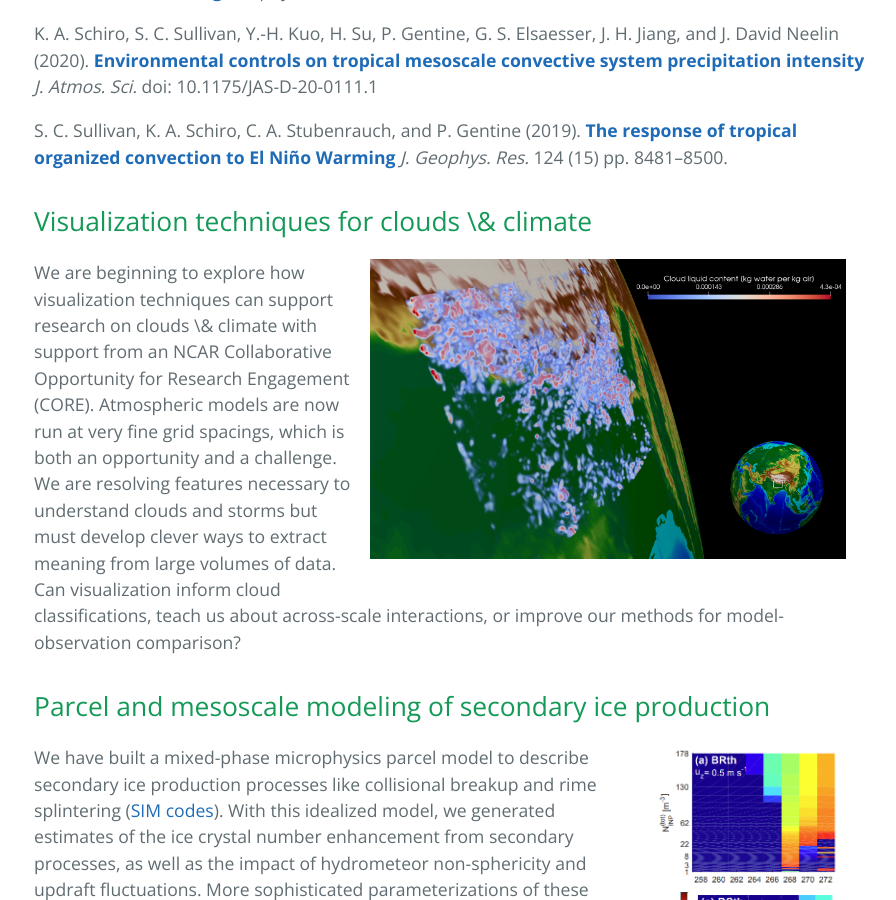
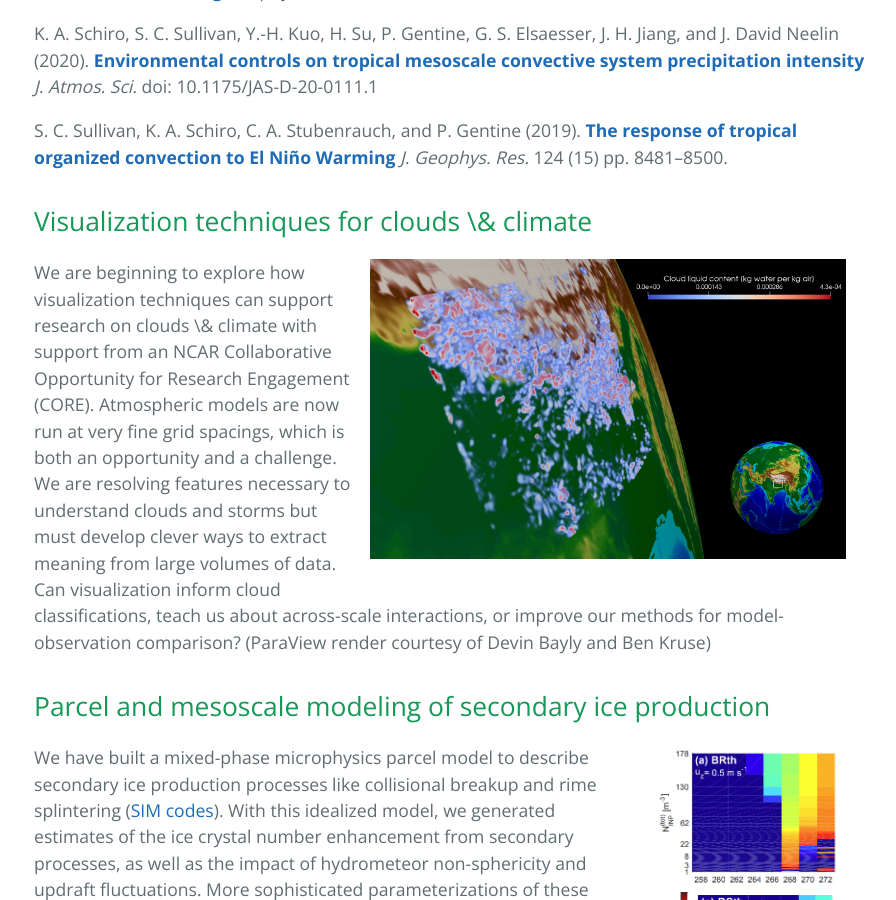
Before and after one commit to sylviasullivan/sylviasullivan.github.io, a Jekyll site: the page built from research.md, in a window 1280 px wide and 900 px high, scrolled down 2283 px. Shown: the whole window, without its empty margins (190-1086 px from the left). Built offline with Jekyll 4.4.1, drawn with Linux system fonts in a browser that asks for light colours.

Commit message:
ParaView render!

```diff
--- a/research.md
+++ b/research.md
@@ -42,7 +42,7 @@ S. C. Sullivan, K. A. Schiro, C. A. Stubenrauch, and P. Gentine (2019). **[The r
 
 ![](Files/colbg_colref_legendmoved_cropped.png){:class="float-right"}{:height='300'}
 
-We are beginning to explore how visualization techniques can support research on clouds \& climate with support from an NCAR Collaborative Opportunity for Research Engagement (CORE). Atmospheric models are now run at very fine grid spacings, which is both an opportunity and a challenge. We are resolving features necessary to understand clouds and storms but must develop clever ways to extract meaning from large volumes of data. Can visualization inform cloud classifications, teach us about across-scale interactions, or improve our methods for model-observation comparison?
+We are beginning to explore how visualization techniques can support research on clouds \& climate with support from an NCAR Collaborative Opportunity for Research Engagement (CORE). Atmospheric models are now run at very fine grid spacings, which is both an opportunity and a challenge. We are resolving features necessary to understand clouds and storms but must develop clever ways to extract meaning from large volumes of data. Can visualization inform cloud classifications, teach us about across-scale interactions, or improve our methods for model-observation comparison? (ParaView render courtesy of Devin Bayly and Ben Kruse)
 
 ## Parcel and mesoscale modeling of secondary ice production
 
```
